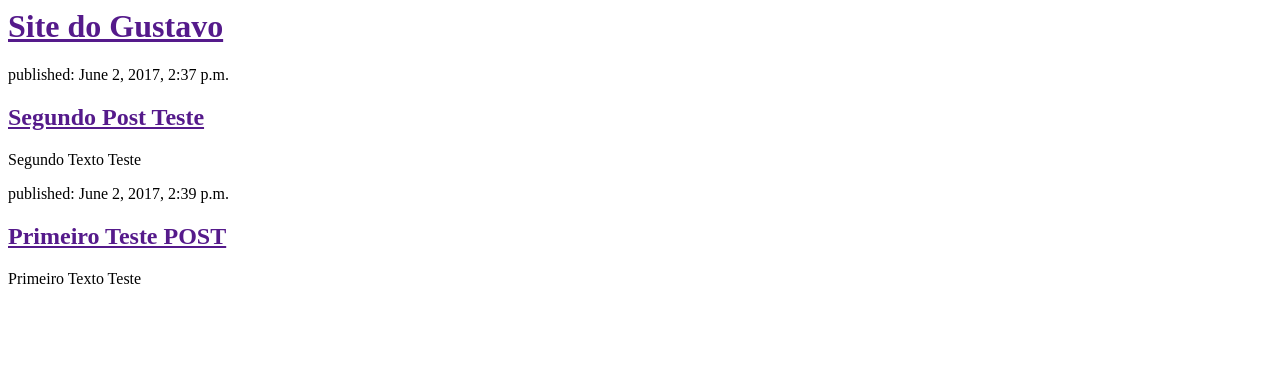
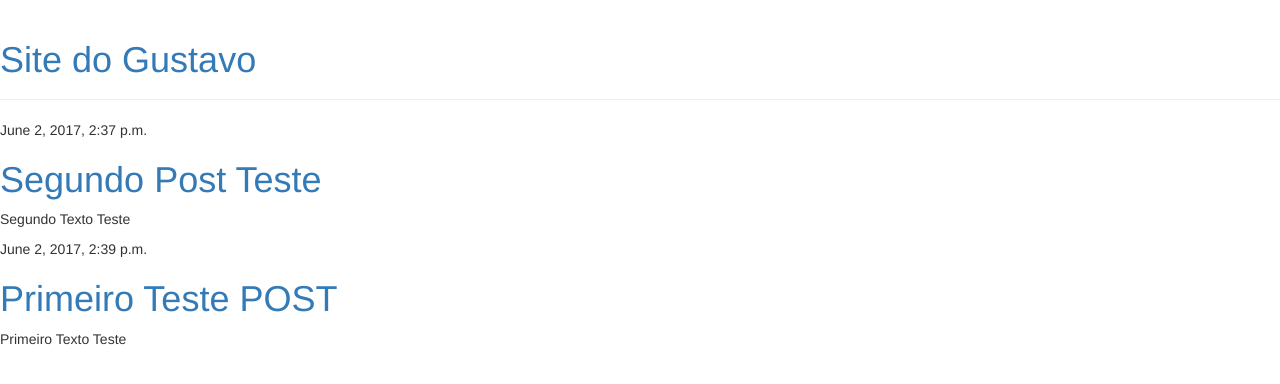
Before and after one commit to AzuosOvatsug/Conhecimento, a Django app: page / in a window 1280 px wide. Shown: the top 384 px of the page. Run offline with Django 3.2, Linux system fonts and the light colour scheme; data comes from the database, SQL or seed files in the repository; both versions use the stored data as it was after the commit; some libraries are stand-ins or nearby versions.

Commit message:
Tentado colocar o CSS

```diff
--- a/web/templates/web/post_list.html
+++ b/web/templates/web/post_list.html
@@ -1,20 +1,31 @@
+{% load staticfiles %}
 <html>
     <head>
         <title>Site do Gustavo</title>
+        <link rel="stylesheet" href="//maxcdn.bootstrapcdn.com/bootstrap/3.2.0/css/bootstrap.min.css">
+        <link rel="stylesheet" href="//maxcdn.bootstrapcdn.com/bootstrap/3.2.0/css/bootstrap-theme.min.css">
+        <link href="https://fonts.googleapis.com/css?family=Lobster&subset=latin,latin-ext" rel="stylesheet" type="text/css">
     </head>
     <body>
-        <div>
-            <h1><a href="">Site do Gustavo</a></h1>
+        <div class="page-header">
+            <h1><a href="/">Site do Gustavo</a></h1>
         </div>
 
-        {% for post in posts %}
-          <div>
-            <p>published: {{ post.data_publicacao }}</p>
-            <h2><a href="">{{ post.titulo }}</a></h2>
-            <p>{{ post.texto|linebreaksbr }}</p>
+        <div class="content">
+          <div class="row">
+            <div class="col-md-8">
+              {% for post in posts %}
+              <div class="post">
+                <div class="date">
+                    {{ post.data_publicacao }}
+                </div>
+                <h1><a href="">{{ post.titulo }}</a></h1>
+                <p>{{ post.texto|linebreaksbr }}</p>
+              </div>
+                    {% endfor %}
+            </div>
           </div>
-        {% endfor %}
-
+        </div>
 
     </body>
 </html>
```
Also changed, not shown: db.sqlite3, web/static/css/web.css (added).
